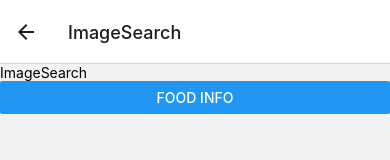
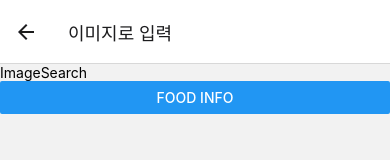
Before and after one commit to dayscout-kaist/dayscout-app, a React Native app: screen /ImageSearch in a window 390 px wide. Shown: the top 160 px of the page. Built offline with nearby package versions, Linux system fonts and the light colour scheme.

Commit message:
:sparkles: Update image search screen header styling

```diff
--- a/src/navigation/RootStack.tsx
+++ b/src/navigation/RootStack.tsx
@@ -16,10 +16,14 @@ export const RootStack: React.FC = () => (
         component={HomeTab}
         options={{ headerShown: false }}
       />
-      <Stack.Screen name="ImageSearch" component={ImageSearch} />
-      <Stack.Screen name="TextSearch" component={TextSearch} />
-      <Stack.Screen name="FoodInfo" component={FoodInfo} />
-      <Stack.Screen name="SelectIntake" component={SelectIntake} />
+      <Stack.Screen
+        name="ImageSearch"
+        component={ImageSearch}
+        options={{ title: "이미지로 입력", headerBackTitleVisible: false }}
+      />
+      <Stack.Screen name="TextSearch" component={TextSearch}/>
+      <Stack.Screen name="FoodInfo" component={FoodInfo}/>
+      <Stack.Screen name="SelectIntake" component={SelectIntake}/>
     </Stack.Navigator>
   </NavigationContainer>
 );
```
